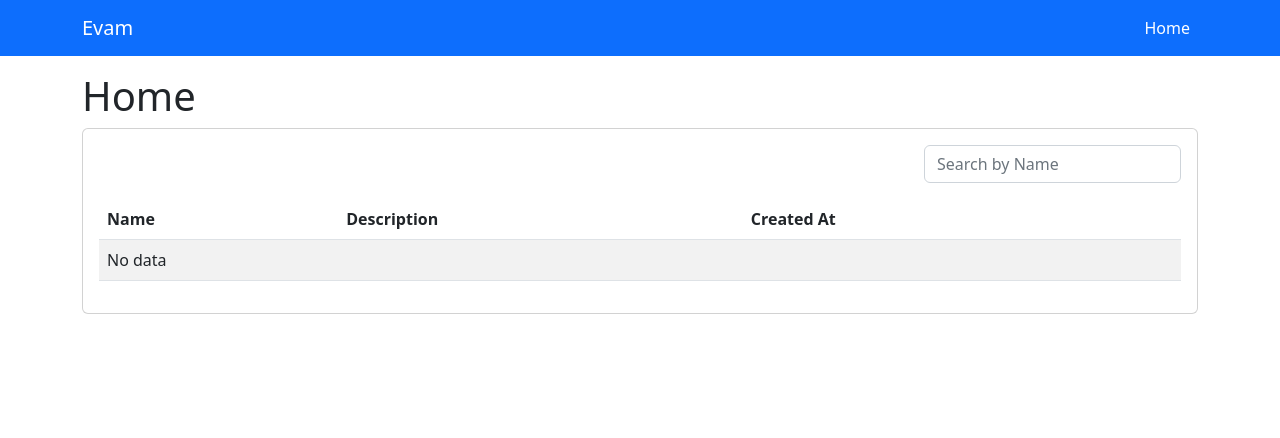
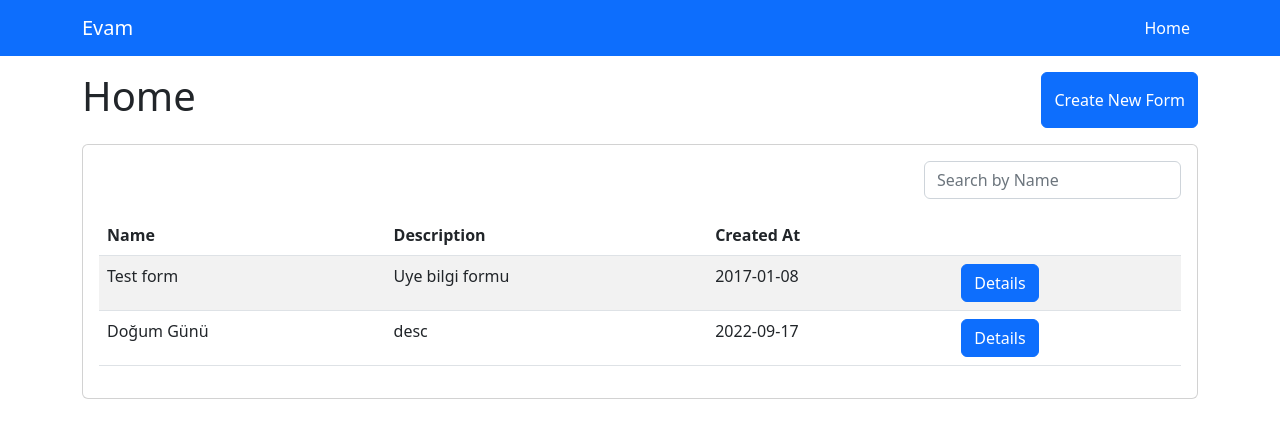
Before and after one commit to berkkarslan/case-c, a React (Create React App) app: page / in a window 1280 px wide. Shown: the top 438 px of the page. Built offline with nearby package versions, Linux system fonts and the light colour scheme.

Commit message:
added store & localstorage conn

```diff
--- a/src/components/AddForm.tsx
+++ b/src/components/AddForm.tsx
@@ -1,7 +1,10 @@
-import React, { useState } from 'react'
+import React, { FormEvent, useState } from 'react'
 import Card from './Card'
 import Select from 'react-select'
-const AddModal: React.FC = () => {
+type Props = {
+  onEnd: (data: MyForm) => void
+}
+const AddModal: React.FC<Props> = ({ onEnd }) => {
   const requiredOptions = [
     { value: 'true', label: 'True' },
     { value: 'false', label: 'False' },
@@ -24,18 +27,20 @@ const AddModal: React.FC = () => {
     if (values.length > 0) setFields(values)
   }
 
-  const onSubmit = () => {
+  const onSubmit = (e: FormEvent) => {
+    e.preventDefault()
     const data: MyForm = {
       name,
       description,
       createdAt: new Date().toISOString().split('T')[0],
       fields,
     }
-    // push(data)
+    onEnd(data)
   }
   return (
     <div className='row'>
       <Card title='Add Form'>
+        <form onSubmit={onSubmit}>
           <div className='row'>
             <div className='col-6'>
               <div className='form-group'>
@@ -44,6 +49,7 @@ const AddModal: React.FC = () => {
                   type='text'
                   className='form-control'
                   placeholder='Name'
+                  required
                   name='name'
                   onChange={(e) => setName(e.target.value)}
                 />
@@ -56,6 +62,7 @@ const AddModal: React.FC = () => {
                   type='text'
                   className='form-control'
                   placeholder='Description'
+                  required
                   name='description'
                   onChange={(e) => setDescription(e.target.value)}
                 />
@@ -78,6 +85,7 @@ const AddModal: React.FC = () => {
                           type='text'
                           className='form-control'
                           placeholder='Name'
+                          required
                           value={field.name}
                           onChange={(e) => {
                             const values = [...fields]
@@ -91,6 +99,7 @@ const AddModal: React.FC = () => {
                         <label htmlFor='projectinput3'>Required</label>
                         <Select
                           options={requiredOptions}
+                          value={field.required ? requiredOptions[0] : requiredOptions[1]}
                           onChange={(val) => {
                             const values = [...fields]
                             values[index].required = val?.value === 'true' ? true : false
@@ -103,6 +112,9 @@ const AddModal: React.FC = () => {
                         <label htmlFor='projectinput3'>Type</label>
                         <Select
                           options={dataTypeOptions}
+                          value={
+                            field.dataType === 'string' ? dataTypeOptions[1] : dataTypeOptions[0]
+                          }
                           onChange={(val) => {
                             const values = [...fields]
                             values[index].dataType = val?.label ? val.label : ''
@@ -123,11 +135,12 @@ const AddModal: React.FC = () => {
               </div>
             </div>
             <div>
-            <button onClick={() => onSubmit()} className='btn btn-primary'>
+              <button type='submit' className='btn btn-primary'>
                 Submit
               </button>
             </div>
           </div>
+        </form>
       </Card>
     </div>
   )
--- a/src/pages/FormDetails.tsx
+++ b/src/pages/FormDetails.tsx
@@ -2,6 +2,7 @@ import React, { useEffect, useState } from 'react'
 import { useParams } from 'react-router-dom'
 import Card from '../components/Card'
 import FormGenerator from '../components/FormGenerator'
+import { findData } from '../store'
 
 const Home: React.FC = () => {
   const { formName } = useParams()
@@ -9,8 +10,8 @@ const Home: React.FC = () => {
 
   useEffect(() => {
     if (formName) {
-      // const data = findData(formName)
-      // setData(data)
+      const data = findData(formName)
+      setData(data)
     }
   }, [formName])
   if (!data) {
--- a/src/pages/Home.tsx
+++ b/src/pages/Home.tsx
@@ -1,14 +1,38 @@
-import React from 'react'
+import React, { useEffect, useState } from 'react'
 import FormTable from '../components/FormTable'
 import Card from '../components/Card'
+import { Modal } from 'react-bootstrap'
+import AddModal from '../components/AddForm'
+import { pushData, getData } from '../store'
+
 const Home: React.FC = () => {
-  const data: MyForm[] = []
+  const [show, setShow] = useState(false)
+  const [data, setData] = useState<MyForm[]>([])
+
+  const onEnd = (data: MyForm) => {
+    pushData(data)
+    setShow(false)
+  }
+
+  useEffect(() => {
+    const data: MyForm[] = getData()
+    setData(data)
+  }, [])
+
   return (
     <div>
-      <h1>Home</h1>
+      <div className='d-flex justify-content-between mb-3'>
+        <h1>Home</h1>
+        <button onClick={() => setShow(true)} className='btn btn-primary'>
+          Create New Form
+        </button>
+      </div>
       <Card>
         <FormTable data={data} />
       </Card>
+      <Modal show={show} size='xl' onHide={() => setShow(false)}>
+        <AddModal onEnd={onEnd} />
+      </Modal>
     </div>
   )
 }
--- /dev/null
+++ b/src/store.ts
@@ -0,0 +1,45 @@
+const initData = [
+  {
+    name: 'Test form',
+    description: 'Uye bilgi formu',
+    createdAt: '2017-01-08',
+    fields: [
+      { required: true, name: 'Ad', dataType: 'STRING' },
+      { required: true, name: 'Soyad', dataType: 'STRING' },
+      { required: false, name: 'Yaş', dataType: 'NUMBER' },
+    ],
+  },
+  {
+    name: 'Doğum Günü',
+    description: 'desc',
+    createdAt: '2022-09-17',
+    fields: [
+      {
+        name: 'Gün',
+        required: true,
+        dataType: 'NUMBER',
+      },
+      {
+        name: 'Ay',
+        required: true,
+        dataType: 'NUMBER',
+      },
+      {
+        name: 'Yıl',
+        required: true,
+        dataType: 'NUMBER',
+      },
+    ],
+  },
+]
+const data: MyForm[] = JSON.parse(localStorage.getItem('data') || JSON.stringify(initData))
+const getData = (): MyForm[] => data
+const pushData = (d: MyForm) => {
+  data.push(d)
+  setStorage(data)
+}
+const findData = (name: string) =>
+  data.find((d) => d.name.toLocaleUpperCase() === name.toLocaleUpperCase())
+const setStorage = (data: MyForm[]) => localStorage.setItem('data', JSON.stringify(data))
+
+export { getData, pushData, findData }
```
Lines whose indentation alone changed are shown as unchanged.
